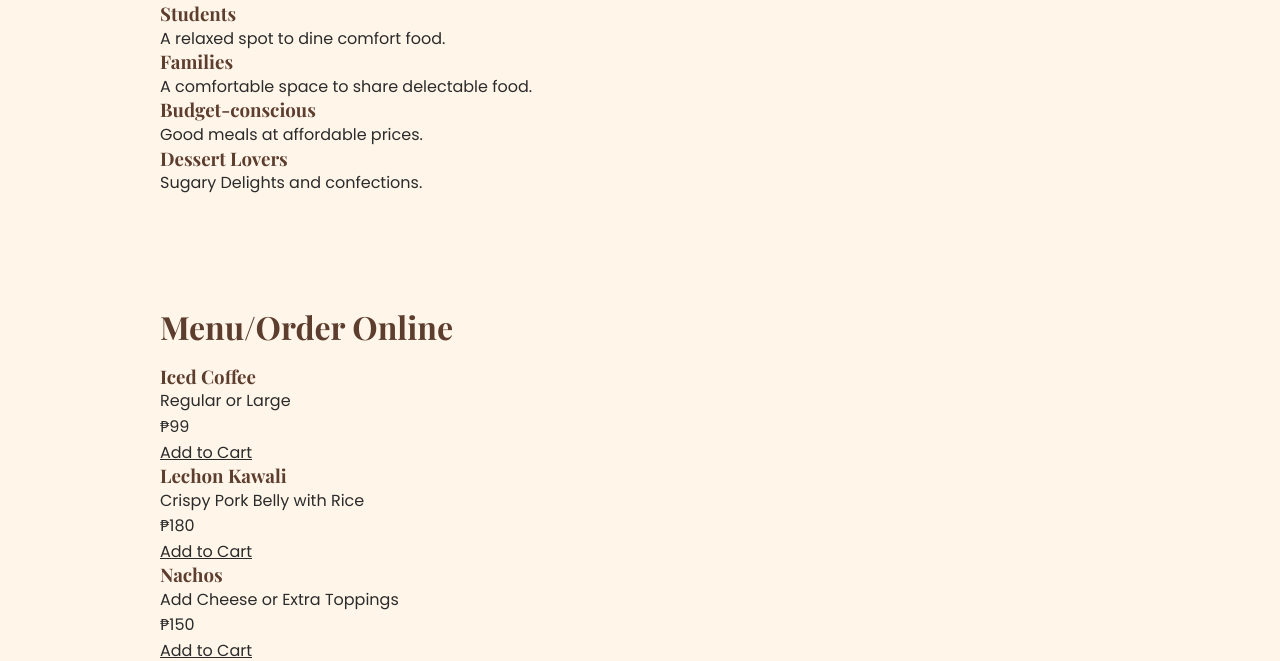
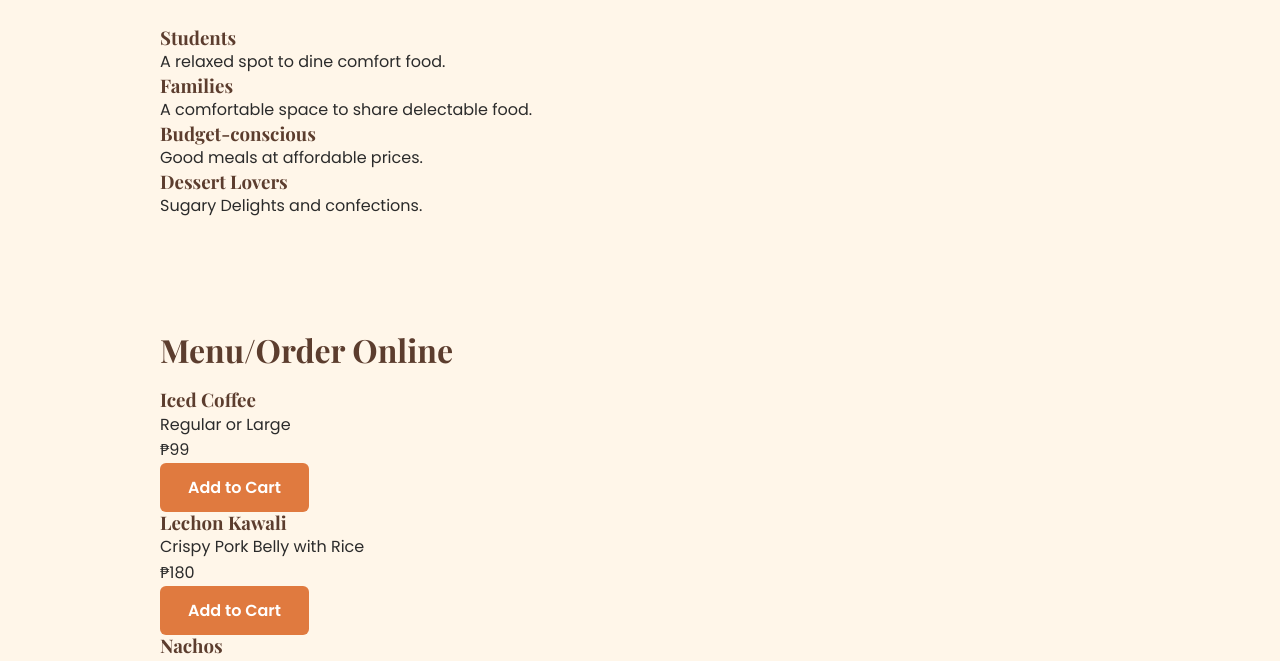
Before and after one commit to asakakenzi-dev/Valdon-website, a plain HTML site: page index.html in a window 1280 px wide. Shown: the part 461-1122 px from the top of the page. Drawn offline with nearby package versions, Linux system fonts and the light colour scheme; files that its build step writes are made by us from their sources.

Commit message:
Add buttons

```diff
--- a/css/style.css
+++ b/css/style.css
@@ -71,3 +71,19 @@ nav ul a {
 nav ul a:hover {
   color: var(--terracotta);
 }
+
+.btn {
+  display: inline-block;
+  background: var(--terracotta);
+  color: #fff;
+  padding: 12px 28px;
+  border: 0;
+  border-radius: 6px;
+  font: 600 16px 'Poppins', sans-serif;
+  text-decoration: none;
+  cursor: pointer;
+}
+
+.btn:hover {
+  background: var(--brown);
+}
```
